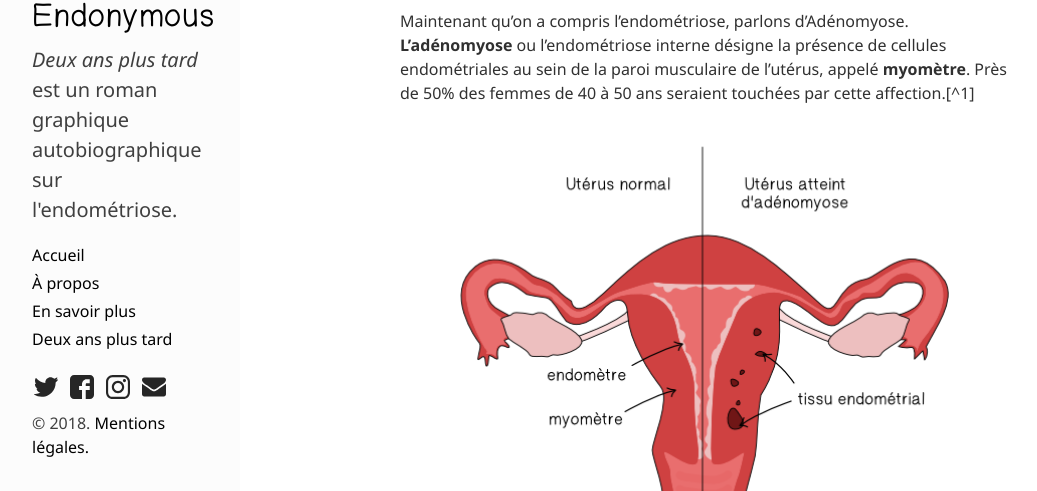
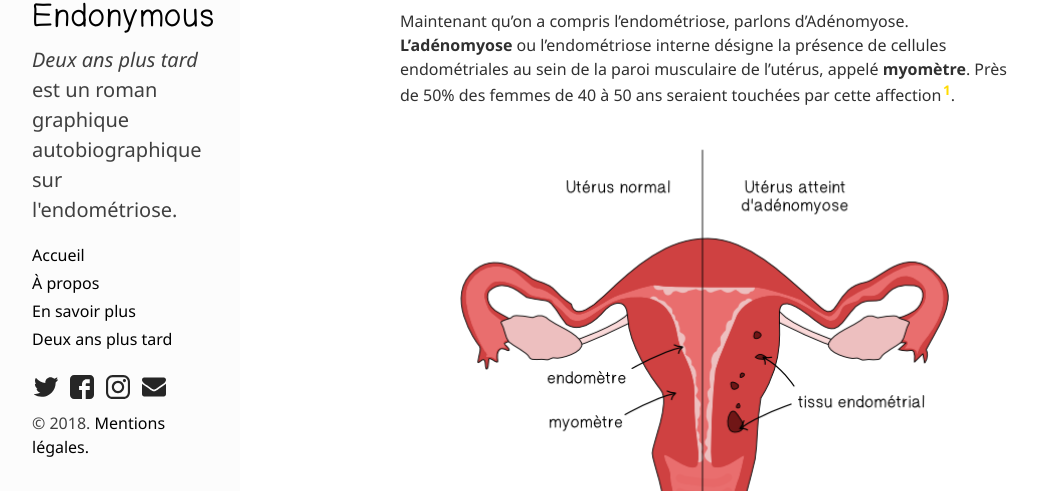
Before and after one commit to IzzDesign/old.endonymous.fr, a Jekyll site: the page built from _posts/2018-06-17-l-endometriose-c-est-quoi.md, in a window 1280 px wide. Shown: the part 4509-5000 px from the top of the page, without its empty margins (0-1037 px from the left). Built offline with Jekyll 4.4.1, drawn with Linux system fonts in a browser that asks for light colours; some of the changed lines change nothing that is shown.

Commit message:
bonne footnotes

```diff
--- a/_posts/2018-06-17-l-endometriose-c-est-quoi.md
+++ b/_posts/2018-06-17-l-endometriose-c-est-quoi.md
@@ -55,11 +55,12 @@
 
 ## Et l'adénomyose ?
 Maintenant qu'on a compris l'endométriose, parlons d'Adénomyose.
-**L'adénomyose** ou l'endométriose interne désigne la présence de cellules endométriales au sein de la paroi musculaire de l'utérus, appelé **myomètre**. Près de 50% des femmes de 40 à 50 ans seraient touchées par cette affection.[^1]
+**L'adénomyose** ou l'endométriose interne désigne la présence de cellules endométriales au sein de la paroi musculaire de l'utérus, appelé **myomètre**. Près de 50% des femmes de 40 à 50 ans seraient touchées par cette affection[^affection].
+
 
 <img src="/assets/images/articles/c-est-quoi/adenomyose.png" alt="Dessin adénomyose" class="center">
 
-Ces cellules réagissent encore une fois aux hormones du cycle et entraînent des douleurs et saignements importants pendant les règles, ces saignements ne peuvent pas sortir du muscle utérin, causant des douleurs. L'adénomyose est souvent associée dans 30% des cas à la présence de **fibromes utérins** et dans 20% des cas à de **l'endométriose**, <a href="#2" class="inside-notes">[2]</a> autrement dit une femme souffrant d'adénomyose peut ne pas souffrir d'endométriose et inversement.
+Ces cellules réagissent encore une fois aux hormones du cycle et entraînent des douleurs et saignements importants pendant les règles, ces saignements ne peuvent pas sortir du muscle utérin, causant des douleurs. L'adénomyose est souvent associée dans 30% des cas à la présence de **fibromes utérins** et dans 20% des cas à de **l'endométriose**[^endométriose], autrement dit une femme souffrant d'adénomyose peut ne pas souffrir d'endométriose et inversement.
 
 ## Quelles sont les causes ?
 Après avoir étudié le fonctionnement de l'endométriose, j'ai eu très vite besoin de comprendre à quoi était due cette maladie, quelles étaient les causes.
@@ -70,17 +71,17 @@
 Entre autres, deux des théories les plus utilisées sont la **théorie du reflux** de John A. Sampson (1921) et la **théorie métaplasique** développée par Meyer (1919).
 
 ### Théorie du reflux
-Cette théorie suggère que lors des règles, un **reflux sanguin** passant par les trompes libérerait du sang dans la cavité abdominale. Ces reflux seraient donc la cause de la **migration de cellules endométriales** qui seraient ensuite à l'origine des lésions d'endométrioses. <a href="#3" class="inside-notes">[3]</a>
-Cependant,**90% des femmes** sont sujettes à ces reflux sanguins mais seules 10% d'entres elles sont atteintes d'endométriose. Serait-ce alors un défaut du système immunitaire ou bien un facteur génétique qui différencie les patientes atteintes d'endométriose des autres ?
+Cette théorie suggère que lors des règles, un **reflux sanguin** passant par les trompes libérerait du sang dans la cavité abdominale. Ces reflux seraient donc la cause de la **migration de cellules endométriales** qui seraient ensuite à l'origine des lésions d'endométrioses[^reflux].
+Cependant, **90% des femmes** sont sujettes à ces reflux sanguins mais seules 10% d'entres elles sont atteintes d'endométriose. Serait-ce alors un défaut du système immunitaire ou bien un facteur génétique qui différencie les patientes atteintes d'endométriose des autres ?
 
 ### Théorie métaplasique
-Cette théorie postule que le péritoine - enveloppe qui englobe les viscères de la cavité abdominale - contiendrait des **cellules indifférenciées** - cellules non spécialisées en un "type" cellulaire, qui peuvent se transformer en n'importe quelle cellule - qui pourraient dès lors se **transformer** en cellules endométriales. Cette théorie peut expliquer les très rares cas **d'endométrioses masculine** <a href="#4" class="inside-notes">[4]</a> chez des hommes - non transgenres - qui généralement prenaient des traitements à base d'œstrogènes pour lutter contre un cancer de la prostate par exemple.
+Cette théorie postule que le péritoine - enveloppe qui englobe les viscères de la cavité abdominale - contiendrait des **cellules indifférenciées** - cellules non spécialisées en un "type" cellulaire, qui peuvent se transformer en n'importe quelle cellule - qui pourraient dès lors se **transformer** en cellules endométriales. Cette théorie peut expliquer les très rares cas **d'endométrioses masculine**[^masculine] chez des hommes - non transgenres - qui généralement prenaient des traitements à base d'œstrogènes pour lutter contre un cancer de la prostate par exemple.
 
 ## Facteurs
 Les chercheurs mettent en avant quelques facteurs pouvant causer la maladie, mais rien n'a été encore vraiment prouvé, suggérant qu'un ensemble de causes pourraient en être à l'origine.
 
 ### Facteurs immunitaires
-Les cellules d'endométrioses sont dysfonctionnelles, de ce fait comment ces cellules parviennent à échapper au système d'**immuno-surveillance** du corps ? Dans les cas de femmes touchées par l'endométriose un déséquilibre est observé avec une **activité réduite** de certains **lymphocytes T** - globules blancs impliqués dans l'immunité à médiation cellulaire - ainsi que la sécrétion par les cellules d'endométriose d'une enzyme **inhibant la phagocytose** - phénomène de destruction aidant à la défense de l'organisme - par les macrophages péritonéaux - cellules du système immunitaire présentes dans le péritoine. <a href="#5" class="inside-notes">[5]</a>
+Les cellules d'endométrioses sont dysfonctionnelles, de ce fait comment ces cellules parviennent à échapper au système d'**immuno-surveillance** du corps ? Dans les cas de femmes touchées par l'endométriose un déséquilibre est observé avec une **activité réduite** de certains **lymphocytes T** - globules blancs impliqués dans l'immunité à médiation cellulaire - ainsi que la sécrétion par les cellules d'endométriose d'une enzyme **inhibant la phagocytose** - phénomène de destruction aidant à la défense de l'organisme - par les macrophages péritonéaux - cellules du système immunitaire présentes dans le péritoine[^immu].
 
 <img src="/assets/images/articles/c-est-quoi/dioxine.png" alt="Dessin dioxine" class="center">
 
@@ -90,20 +91,18 @@
 <img src="/assets/images/articles/c-est-quoi/roundhop.png" alt="Dessin roundhop" class="center little">
 
 ### Facteurs génétiques
-Depuis quelques années, la recherche s'est penchée sur **l'identification de gènes** pouvant être impliqués dans l'apparition de l'endométriose. Les études ont pu identifier plusieurs familles de gènes candidats dont les variations génétiques sont associées à cette maladie. Parmi ces familles, on retrouve les gènes impliqués dans l’inflammation, la régulation des hormones stéroïdes, le métabolisme, la biosynthèse, la détoxification, la fonction vasculaire et le remodelage tissulaire.<a href="#5" class="inside-notes">[5]</a> Pour chaque variation à "risque", une femme aura 10 à 30% de probabilité de développer cette maladie. <a href="#6" class="inside-notes">[6]</a>
+Depuis quelques années, la recherche s'est penchée sur **l'identification de gènes** pouvant être impliqués dans l'apparition de l'endométriose. Les études ont pu identifier plusieurs familles de gènes candidats dont les variations génétiques sont associées à cette maladie. Parmi ces familles, on retrouve les gènes impliqués dans l’inflammation, la régulation des hormones stéroïdes, le métabolisme, la biosynthèse, la détoxification, la fonction vasculaire et le remodelage tissulaire[^immu]. Pour chaque variation à "risque", une femme aura 10 à 30% de probabilité de développer cette maladie[^maladie].
 
-Pour aller plus loin des chercheurs de l'INSERM ont mis en place une étude concernant exclusivement des patientes présentant des **endométriomes ovariens** - kystes d'endométriose. L’ADN des cellules d'endométriomes des patientes a été comparé avec l’ADN des cellules de leur endomètre. Les deux ADN comportent des différences qui associées à des **variations de l'enzyme DNMT3L**. Une de ces variations de l'enzyme DNMT3L **multiplie par sept** le risque de développer de l'endométriose. La présence de cette variation de l’enzyme pourraient à l'avenir fournir des **outils de diagnostic** pour détecter plus efficacement cette affection chronique. <a href="#6" class="inside-notes">[6]</a>
+Pour aller plus loin des chercheurs de l'INSERM ont mis en place une étude concernant exclusivement des patientes présentant des **endométriomes ovariens** - kystes d'endométriose. L’ADN des cellules d'endométriomes des patientes a été comparé avec l’ADN des cellules de leur endomètre. Les deux ADN comportent des différences qui associées à des **variations de l'enzyme DNMT3L**. Une de ces variations de l'enzyme DNMT3L **multiplie par sept** le risque de développer de l'endométriose. La présence de cette variation de l’enzyme pourraient à l'avenir fournir des **outils de diagnostic** pour détecter plus efficacement cette affection chronique[^maladie].
 
 <img src="/assets/images/articles/c-est-quoi/sav.png" alt="Dessin sav" class="center">
 
 ## Endométriose et cancer ?
-Le mécanisme de fonctionnement de l'endométriose de par son **invasion** de certains organes par des cellules dysfonctionnelles rappelle énormément le mécanisme du cancer. Bien que l'endométriose ne soit pas létale, le rapprochement de ces deux maladies peut inquiéter. Une recherche datant de 2010 a mis en évidence la régulation de la division cellulaire pour les lésions d’endométriose à l’inverse des cellules cancéreuses dont la division est anarchique. Dans les faits pour une patiente atteinte d'endométriose le risque de déclencher un cancer de l'ovaire est **inférieur à 1%**. <a href="#6" class="inside-notes">[6]</a>
+Le mécanisme de fonctionnement de l'endométriose de par son **invasion** de certains organes par des cellules dysfonctionnelles rappelle énormément le mécanisme du cancer. Bien que l'endométriose ne soit pas létale, le rapprochement de ces deux maladies peut inquiéter. Une recherche datant de 2010 a mis en évidence la régulation de la division cellulaire pour les lésions d’endométriose à l’inverse des cellules cancéreuses dont la division est anarchique. Dans les faits pour une patiente atteinte d'endométriose le risque de déclencher un cancer de l'ovaire est **inférieur à 1%**[^maladie].
 
-<div class="footnotes">
-[^1]: Test, [Link](https://google.com/).
-<p><a id="2">[2]</a> : <a class="link-note" target="_blank" href="http://www.ensemblecontrelendometriose.fr/pages/l-endometriose/les-atteintes/adenomyose.html">Ensemble contre l'endométriose</a></p>
-<p><a id="3">[3]</a> : <a class="link-note" target="_blank" href="https://qu-est-ce-que-l-endometriose.webnode.fr/quest-ce-que-lendometriose-/theories%2c-hypoth%C3%A8ses-soutenues%2c-pesticides-/">Endométriose et médecines douces</a></p>
-<p><a id="4">[4]</a> : <a class="link-note" target="_blank" href="https://defi-endometriose-articles.webnode.fr/endometriose-chez-lhomme/">Défi endométriose</a></p>
-<p><a id="5">[5]</a> : <a class="link-note" target="_blank" href="https://orbi.uliege.be/bitstream/2268/142313/1/Beliard%20A%20Ref%20en%20G%20et%20Obst.pdf">Endométriose : pourquoi se développe-telle ?</a></p>
-<p><a id="6">[6]</a> : <a class="link-note" target="_blank" href="https://www.inserm.fr/information-en-sante/dossiers-information/endometriose">INSERM : Endométriose</a></p>
-</div>
+[^affection]: PMA fertilité, [Lien](https://pmafertilite.com/adenomyose/">PMA fertilité).
+[^endométriose]: Ensemble contre l'endométriose, [Lien](http://www.ensemblecontrelendometriose.fr/pages/l-endometriose/les-atteintes/adenomyose.html).
+[^reflux]: Endométriose et médecines douces, [Lien](https://qu-est-ce-que-l-endometriose.webnode.fr/quest-ce-que-lendometriose-/theories%2c-hypoth%C3%A8ses-soutenues%2c-pesticides-/)
+[^masculine]: Défi endométriose, [Lien](https://defi-endometriose-articles.webnode.fr/endometriose-chez-lhomme/).
+[^immu]: Endométriose : pourquoi se développe-telle ?, [Lien](https://orbi.uliege.be/bitstream/2268/142313/1/Beliard%20A%20Ref%20en%20G%20et%20Obst.pdf).
+[^maladie]: INSERM : Endométriose, [Lien](https://www.inserm.fr/information-en-sante/dossiers-information/endometriose).
```
